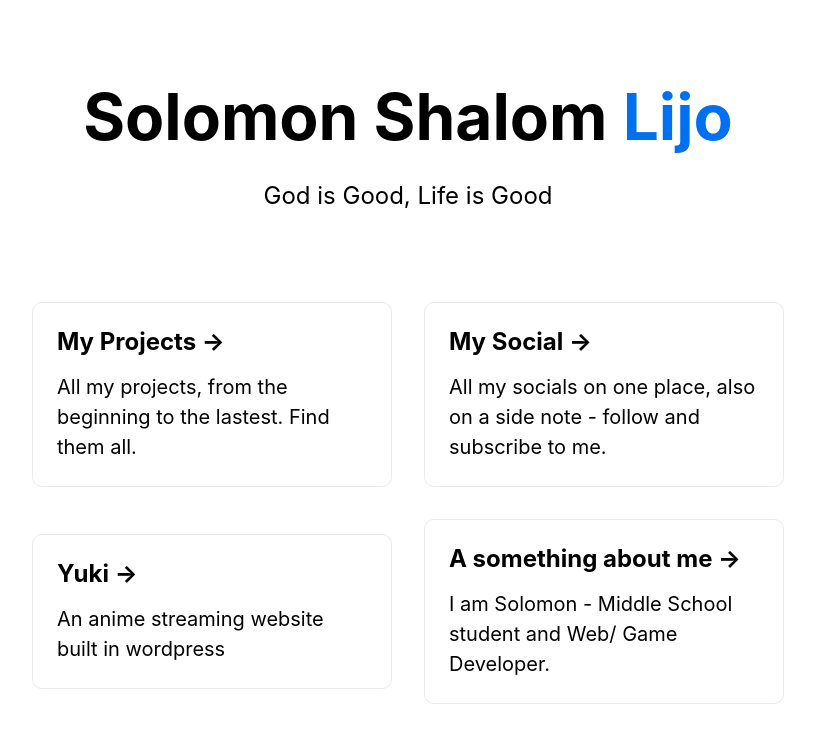
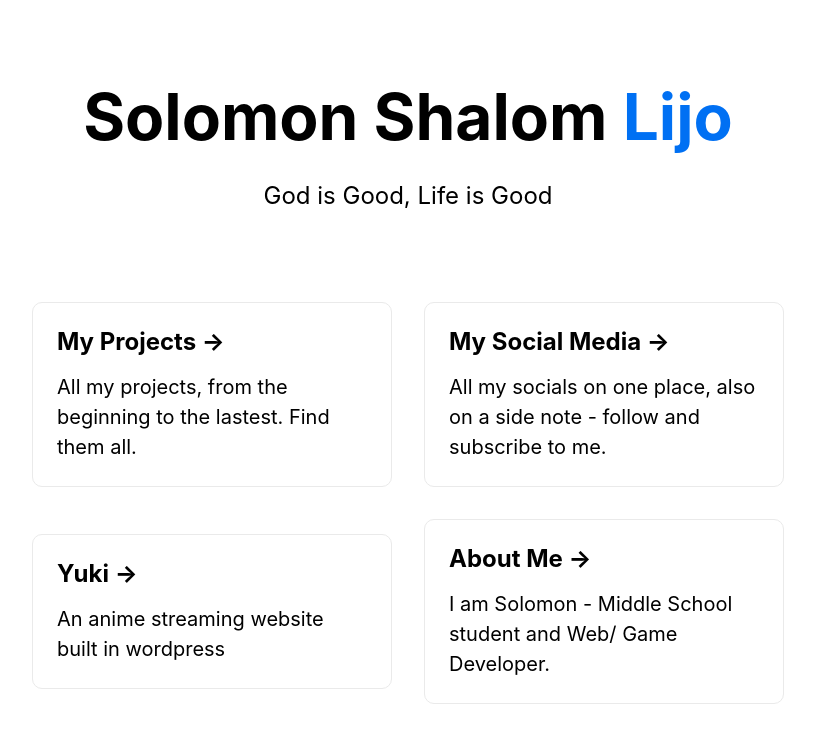
Before and after one commit to solomonshalom/Nextjs-Portfolio, a Next.js app: page / in a window 1280 px wide. Shown: the top 738 px of the page, without its empty margins (232-1047 px from the left). Built offline with nearby package versions, Linux system fonts and the light colour scheme.

Commit message:
Update index.js

```diff
--- a/pages/index.js
+++ b/pages/index.js
@@ -28,7 +28,7 @@ export default function Home() {
           </a>
 
           <a href="https://pastebin.com/DSEC3x2X" className={styles.card}>
-            <h2>My Social &rarr;</h2>
+            <h2>My Social Media &rarr;</h2>
             <p>All my socials on one place, also on a side note - follow and subscribe to me.</p>
           </a>
 
@@ -44,7 +44,7 @@ export default function Home() {
             href="https://vercel.com/new?utm_source=create-next-app&utm_medium=default-template&utm_campaign=create-next-app"
             className={styles.card}
           >
-            <h2>A something about me &rarr;</h2>
+            <h2>About Me &rarr;</h2>
             <p>
               I am Solomon - Middle School student and Web/ Game Developer.
             </p>
```
